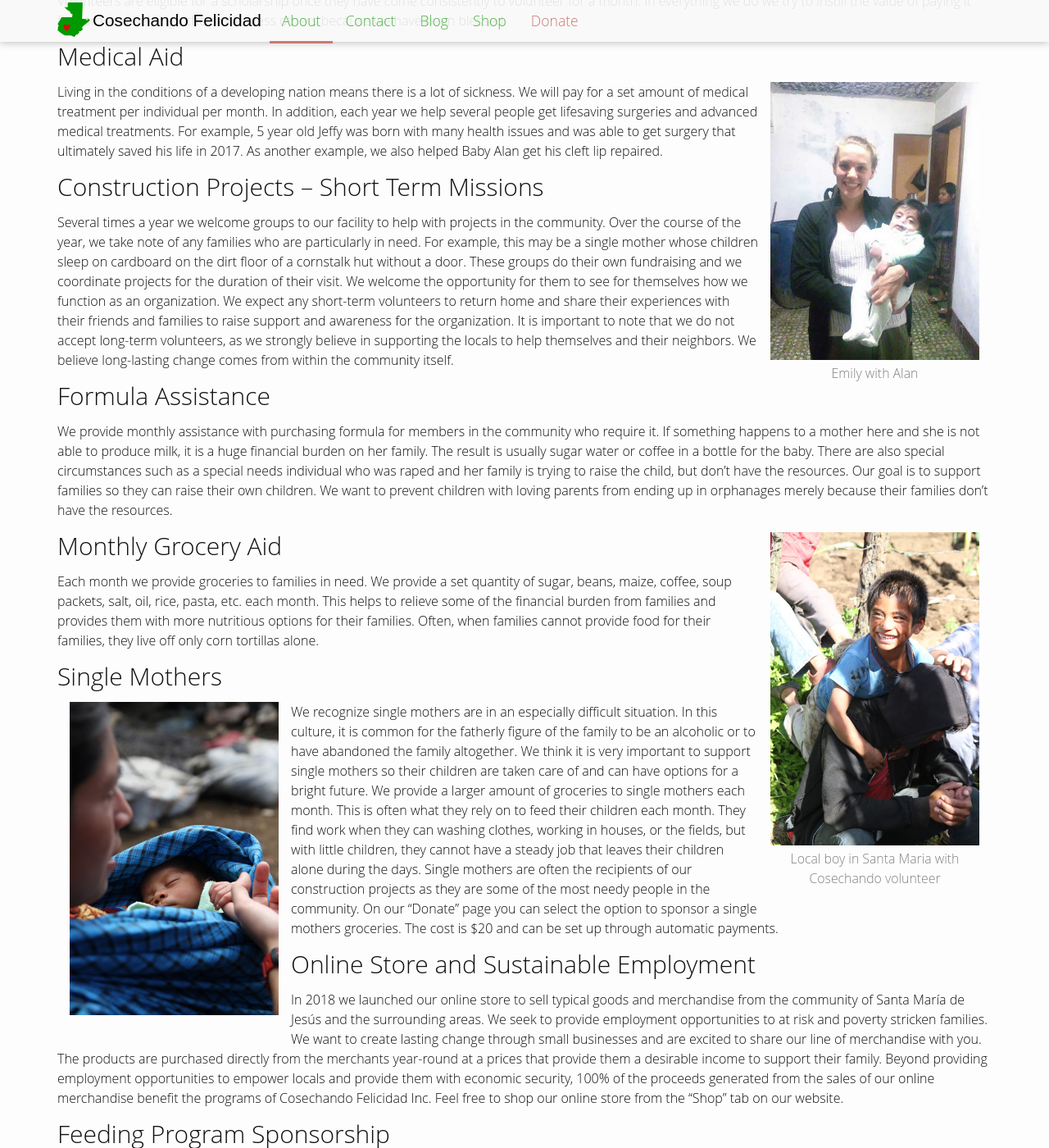
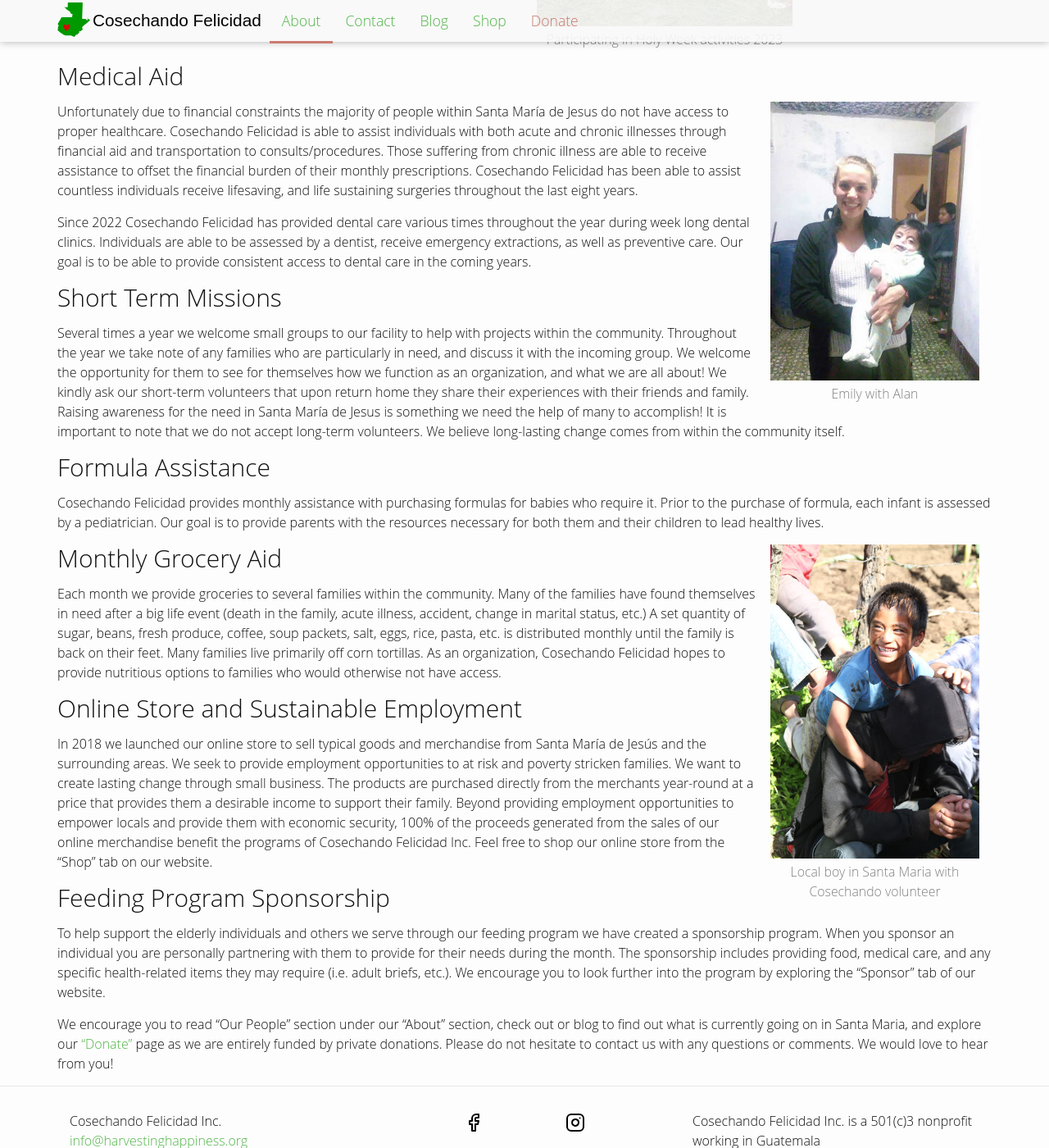
Before and after one commit to harvestinghappiness/harvestinghappiness.github.io, a Jekyll site: the page built from about.md, in a window 1280 px wide and 1400 px high, scrolled down 1875 px. Shown: the whole window at 82% size. Built offline with Jekyll 4.4.1, drawn with Linux system fonts in a browser that asks for light colours; some of the changed text lies outside the part shown.

Commit message:
update about page

```diff
--- a/about.md
+++ b/about.md
@@ -4,149 +4,61 @@
 permalink: /about/
 ---
 
-{% include figure.html src="about/building.jpg" caption="Cosechando Felicidad's building in Santa Maria" side="right" size="third" %}
+{% include figure.html src="about/cosechando-center.jpg" caption="Cosechando Felicidad's building in Santa Maria" side="right" size="third" %}
 
-We began our programs in 2014 and became an official 501c3 in the US and ONG in Guatemala in 2015.
-Founded by Brennan, Pennsylvania, and Emily, Vermont, we are an organization seeking
-to empower the community of Santa Maria de Jesus, Sacatepéquez, Guatemala, especially the youth, to
-help their neighbors. This organization began as its founders were living in the community and began
-meeting needs one person at a time. This mentality of helping one person at a time has now grown into
-this organization. Since 2014 we have continued to grow and establish our programs. We now serve
-thousands of people annually and our feeding program for the elderly provided over 27,000 meals in 2016,
-and has grown to provide over 50,000 meals in 2017.
-We are extremely humbled to see how our organization has grown in such a short amount of
-time. We have over 40 volunteers who run the daily activities of our programs as well as two employees.
-We have a board of directors of five of our most trusted local volunteers who oversee the programs
-when the directors are in the US. In addition, we have several volunteers stateside who help us. Our
-programs now include our feeding program for the elderly, community center, scholarships for our
-volunteers, medical aid, construction projects, formula assistance, monthly grocery aid, and grocery
-assistance for single mothers. All of our programs have various checks and balances in place to ensure
-we run as smoothly as possible and are able to help those who are eager to use the help they are given
-to succeed.
+Cosechando Felicidad began in December of 2014 and became an official 501c3 in the US an ONG in Guatemala in 2015. Founded by Brennan of Pennsylvania, Emily of Vermont, along with community members of Santa Maria de Jesus. Cosechando
 
-Before we enroll anyone in one of our programs, we first do a home visit to assess the need. To be
-eligible for our programs, families or individuals must prove to us that they have a need. We ask those
-who receive our assistance to come and help at the community center or with the feeding program as a
-way to pay it forward.
+Felicidad seeks to empower and encourage the community of Santa Maria de Jesús, Sacatepéquez, specifically the youth, to help their neighbors. This organization began as its founders were living within the community and began meeting basic needs. Since 2014 Cosechando Felicidad has continued to grow and establish multiple programs. Staff, along with over twenty volunteers assist with the daily activities of the programs. Our board of directors consists of five of our most trusted local volunteers who have served with Cosechando Felicidad since 2014. In addition, we have several volunteers stateside who assist us with administrative tasks and fundraising. All of our programs have various checks and balances in place to ensure it runs as smoothly as possible.
 
-## Feeding Program for the Elderly
+## Feeding Program
 
-Currently, our main project is a feeding program for the elderly. This was established after finding that
-many of the elderly do not eat more than one meal a day, if that, and have to work in the fields to earn
-money to feed themselves. This work usually means strenuous physical labor. The feeding program is
-open to any of the elderly in the community who are in need and feeds anywhere between 30-40
-people at each meal. Additionally, meals are delivered to the elderly who cannot come to the project
-such as the physically handicapped. Food is served three times a day by around 15 Guatemalan
-volunteers. The volunteers are young people approximately aged 16-25 who are passionate about
-helping others in their community. They are the most giving people we have ever met and cannot thank
-them enough for their tireless efforts. Our two employees help to maintain the feeding program and
-rotate between either making tortillas or cooking the food. Each week we use 150 lbs of corn for
-tortillas.
+365 days a year Cosechando Felicidad offers both breakfast and lunch to the elderly within the community. This was established after finding that many of the elderly experience food scarcity, or are unable to prepare the food themselves. The feeding program is open to any of the elderly within the community who wish to come. Additionally, meals are delivered door-to-door to those who are unable to walk to the project. On average, over one hundred plates of food are served daily by staff and volunteers. Cosechando Felicidad prides itself on preparing each meal from scratch using locally grown produce.
 
-{% include figure.html src="about/elderly2.jpg" caption="" side="left" size="third" %}
-{% include figure.html src="about/food.jpg" caption="A typical meal served at Cosechando Felicidad" side="left" size="third" %}
-{% include figure.html src="about/elderly.jpg" caption="Local elderly in Guatemala benefiting from the feeding program" side="left" size="third" %}
-
+{% include figure.html src="about/bowl-of-peppers.jpg" caption="A donation of locally grown vegetables." side="left" size="half" %}
+{% include figure.html src="about/two-pot-meal.jpg" caption="Leafy greens and chicken ready to be served for lunch!" side="right" size="half" %}
 
 &nbsp;
 
-
 ## Community Center
 
-The building we use for our feeding program also serves as community center. We have been blessed to
-outgrow two facilities and are now in our third, which we hope will serve as our home base for the
-future. Our door is always open to our volunteers. We provide a safe place where they can come and
-help with the feeding program, eat a nutritious meal, get homework assistance, and more than anything
-else, feel a sense of community. No matter the hour of the day, there are always people at the facility
-hanging out and working to support our projects. We have become a close-knit group of friends who are
-more like family. We are growing all the time and the community knows our doors are always open to
-whoever would like to come.
+Cosechando Felicidad was able to purchase the current location in 2018 with the help of countless donors. Providing a safe place where everyone is welcome has always been a priority. It is beautiful to see multiple generations of people spend time together daily.
 
 <div id="about-photos">
 
-{% include figure.html src="about/communitycenter.jpg" caption="Cosechando Felicidad volunteers in the community center" side="right" size="half"%}
+{% include figure.html src="about/elders-on-the-stoop.jpg" caption="Enjoying the shade on a sunny day!" side="left" size="half"%}
 
-{% include figure.html src="about/communitycenter2.jpg" caption="Cosechando Felicidad volunteers and local Guatemalans in the community center" side="right" size="half" %}
+{% include figure.html src="about/staff-with-elders.jpg" caption="Participating in Holy Week activities 2023" side="right" size="half" %}
 
 </div>
-
-## Scholarships for our Volunteers
-
-We pay for 50% of the educational costs of our regular volunteers. They must come a minimum of once
-a week and are assigned a mealtime to attend based on their schedule and the needs of the program.
-We pay 50% of their monthly payment and school supplies. These scholarships allow us to thank our
-volunteers for their precious time while also supporting their futures. In addition, if anyone in the
-community needs a scholarship they can become one of our volunteers. If a mother wants a scholarship
-for her child, she can come and volunteer with us and we will provide the same partial scholarship for
-her child. Volunteers are eligible for a scholarship once they have come consistently to volunteer for a
-month. In everything we do we try to instill the value of paying it forward and helping others. We bless
-others because we have been blessed.
-
 
 ## Medical Aid
 
 {% include figure.html src="about/alan.jpg" caption="Emily with Alan" side="right" size="quarter" %}
 
-Living in the conditions of a developing nation means there is a lot of sickness. We will pay for a set
-amount of medical treatment per individual per month. In addition, each year we help several people
-get lifesaving surgeries and advanced medical treatments. For example, 5 year old Jeffy was born with
-many health issues and was able to get surgery that ultimately saved his life in 2017. As another
-example, we also helped Baby Alan get his cleft lip repaired.
+Unfortunately due to financial constraints the majority of people within Santa María de Jesus do not have access to proper healthcare. Cosechando Felicidad is able to assist individuals with both acute and chronic illnesses through financial aid and transportation to consults/procedures. Those suffering from chronic illness are able to receive assistance to offset the financial burden of their monthly prescriptions. Cosechando Felicidad has been able to assist countless individuals receive lifesaving, and life sustaining surgeries throughout the last eight years.
 
-## Construction Projects – Short Term Missions
+Since 2022 Cosechando Felicidad has provided dental care various times throughout the year during week long dental clinics. Individuals are able to be assessed by a dentist, receive emergency extractions, as well as preventive care. Our goal is to be able to provide consistent access to dental care in the coming years.
 
-Several times a year we welcome groups to our facility to help with projects in the community. Over the
-course of the year, we take note of any families who are particularly in need. For example, this may be a
-single mother whose children sleep on cardboard on the dirt floor of a cornstalk hut without a door.
-These groups do their own fundraising and we coordinate projects for the duration of their visit. We
-welcome the opportunity for them to see for themselves how we function as an organization. We
-expect any short-term volunteers to return home and share their experiences with their friends and
-families to raise support and awareness for the organization. It is important to note that we do not
-accept long-term volunteers, as we strongly believe in supporting the locals to help themselves and their
-neighbors. We believe long-lasting change comes from within the community itself.
+## Short Term Missions
+
+Several times a year we welcome small groups to our facility to help with projects within the community. Throughout the year we take note of any families who are particularly in need, and discuss it with the incoming group. We welcome the opportunity for them to see for themselves how we function as an organization, and what we are all about! We kindly ask our short-term volunteers that upon return home they share their experiences with their friends and family. Raising awareness for the need in Santa María de Jesus is something we need the help of many to accomplish! It is important to note that we do not accept long-term volunteers. We believe long-lasting change comes from within the community itself.
 
 ## Formula Assistance
 
-We provide monthly assistance with purchasing formula for members in the community who require it.
-If something happens to a mother here and she is not able to produce milk, it is a huge financial burden
-on her family. The result is usually sugar water or coffee in a bottle for the baby. There are also special
-circumstances such as a special needs individual who was raped and her family is trying to raise the
-child, but don’t have the resources. Our goal is to support families so they can raise their own children.
-We want to prevent children with loving parents from ending up in orphanages merely because their
-families don’t have the resources.
+Cosechando Felicidad provides monthly assistance with purchasing formulas for babies who require it. Prior to the purchase of formula, each infant is assessed by a pediatrician. Our goal is to provide parents with the resources necessary for both them and their children to lead healthy lives.
 
 {% include figure.html src="about/boy.jpg" caption="Local boy in Santa Maria with Cosechando volunteer" side="right" size="quarter" %}
 
 ## Monthly Grocery Aid
 
-Each month we provide groceries to families in need. We provide a set quantity of sugar, beans, maize,
-coffee, soup packets, salt, oil, rice, pasta, etc. each month. This helps to relieve some of the financial
-burden from families and provides them with more nutritious options for their families. Often, when
-families cannot provide food for their families, they live off only corn tortillas alone.
-
-## Single Mothers
-
-{% include figure.html src="about/baby.jpg" caption="" side="left" size="quarter" %}
-
-We recognize single mothers are in an especially difficult situation. In this culture, it is common for the
-fatherly figure of the family to be an alcoholic or to have abandoned the family altogether. We think it is
-very important to support single mothers so their children are taken care of and can have options for a
-bright future. We provide a larger amount of groceries to single mothers each month. This is often what
-they rely on to feed their children each month. They find work when they can washing clothes, working
-in houses, or the fields, but with little children, they cannot have a steady job that leaves their children
-alone during the days. Single mothers are often the recipients of our construction projects as they are
-some of the most needy people in the community. On our “Donate” page you can select the option to
-sponsor a single mothers groceries. The cost is $20 and can be set up through automatic payments.
+Each month we provide groceries to several families within the community. Many of the families have found themselves in need after a big life event (death in the family, acute illness, accident, change in marital status, etc.) A set quantity of sugar, beans, fresh produce, coffee, soup packets, salt, eggs, rice, pasta, etc. is distributed monthly until the family is back on their feet. Many families live primarily off corn tortillas. As an organization, Cosechando Felicidad hopes to provide nutritious options to families who would otherwise not have access.
 
 ## Online Store and Sustainable Employment
 
-In 2018 we launched our online store to sell typical goods and merchandise from the community of Santa María de Jesús and the surrounding areas. We seek to provide employment opportunities to at risk and poverty stricken families. We want to create lasting change through small businesses and are excited to share our line of merchandise with you. The products are purchased directly from the merchants year-round at a prices that provide them a desirable income to support their family. Beyond providing employment opportunities to empower locals and provide them with economic security, 100% of the proceeds generated from the sales of our online merchandise benefit the programs of Cosechando Felicidad Inc. Feel free to shop our online store from the “Shop” tab on our website.
+In 2018 we launched our online store to sell typical goods and merchandise from Santa María de Jesús and the surrounding areas. We seek to provide employment opportunities to at risk and poverty stricken families. We want to create lasting change through small business. The products are purchased directly from the merchants year-round at a price that provides them a desirable income to support their family. Beyond providing employment opportunities to empower locals and provide them with economic security, 100% of the proceeds generated from the sales of our online merchandise benefit the programs of Cosechando Felicidad Inc. Feel free to shop our online store from the “Shop” tab on our website.
 
 ## Feeding Program Sponsorship
 
-To help support the elderly individuals and others we serve through our feeding program we have created a sponsorship program. When you sponsor an individual you are personally partnering with them to provide for their needs during the month. The sponsorship includes providing food, medical care, and any specific health-related items they may require (i.e. adult diapers, etc.). We encourage you to look further into the program by exploring the “Sponsor” tab of our website.
+To help support the elderly individuals and others we serve through our feeding program we have created a sponsorship program. When you sponsor an individual you are personally partnering with them to provide for their needs during the month. The sponsorship includes providing food, medical care, and any specific health-related items they may require (i.e. adult briefs, etc.). We encourage you to look further into the program by exploring the “Sponsor” tab of our website.
 
-We encourage you to read “Our People” section under our “About” section, check out or blog to find
-out what is currently going on in Santa Maria, and explore our “Donate” page as we are entirely funded
-by private donations. Please do not hesitate to contact us with any questions or comments. We would
-love to hear from you!
+We encourage you to read “Our People” section under our “About” section, check out or blog to find out what is currently going on in Santa Maria, and explore our [“Donate”](/donate) page as we are entirely funded by private donations. Please do not hesitate to contact us with any questions or comments. We would love to hear from you!
```
Also changed, not shown: images/about/bowl-of-peppers.jpg (added), images/about/cosechando-center.jpg (added), images/about/elders-on-the-stoop.jpg (added), images/about/staff-with-elders.jpg (added), images/about/two-pot-meal.jpg (added).
